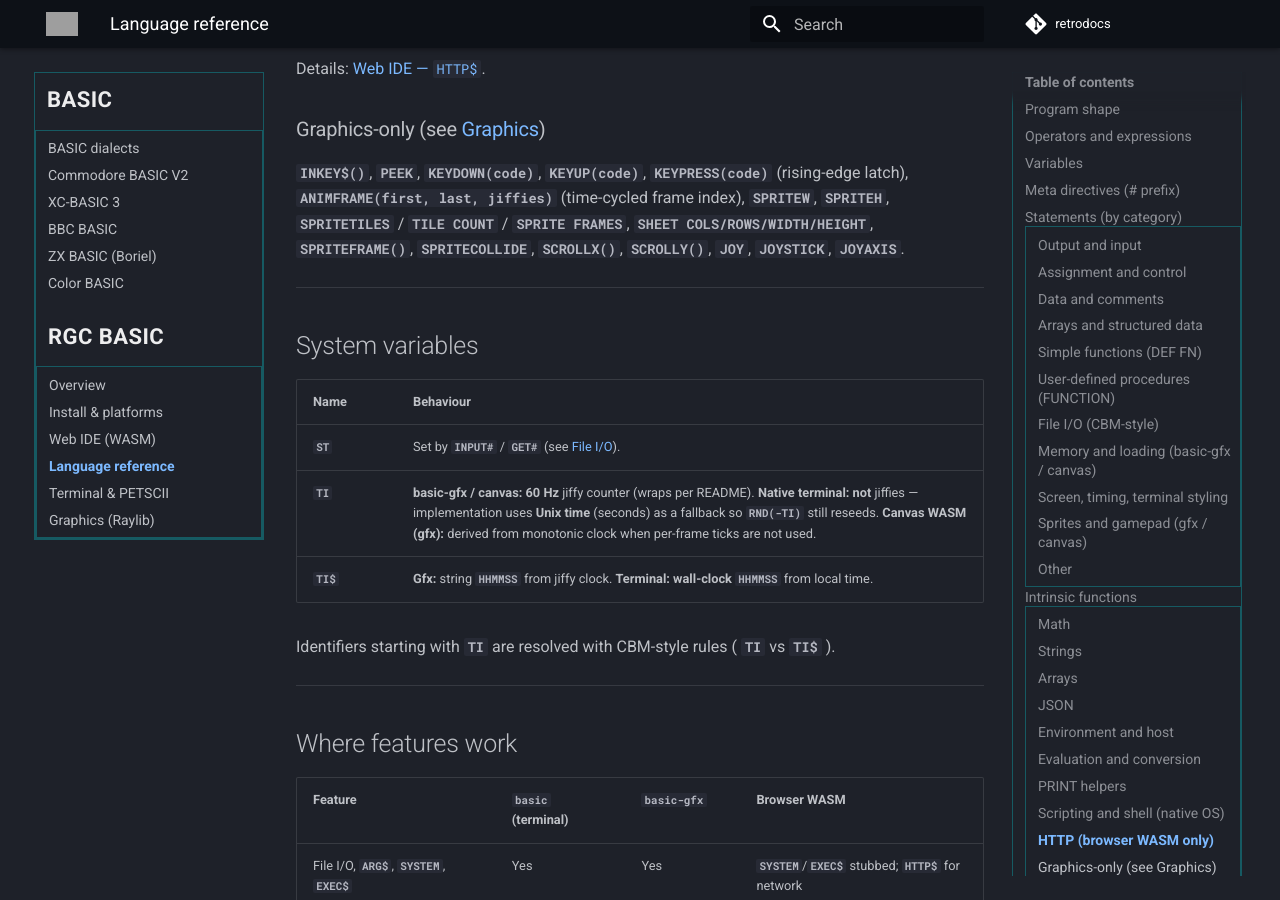
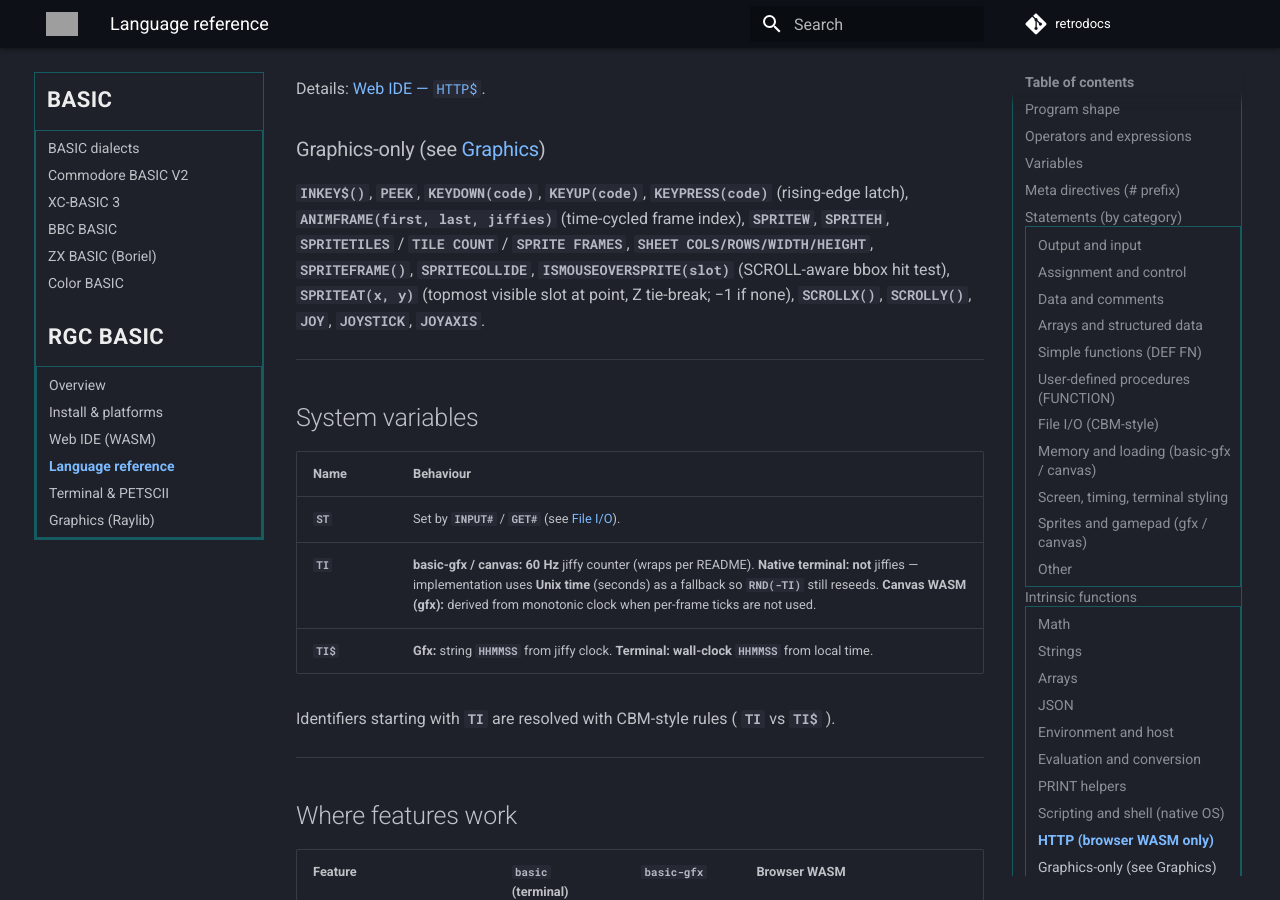
Before and after one commit to omiq/retrodocs, an MkDocs documentation site: the page built from docs/basic/rgc-basic/language.md, in a window 1280 px wide and 900 px high, scrolled down 10754 px. Built offline with MkDocs 1.6.1 and Material for MkDocs 9.7.7, drawn with Linux system fonts in a browser that asks for light colours; comment, search, counter and statistics services are not loaded; some of the changed text lies outside the part shown; grey boxes are pictures that could not be loaded.

Commit message:
rgc-basic: document SPRITEAT + SCROLL-aware ISMOUSEOVERSPRITE
Add ISMOUSEOVERSPRITE(slot) and SPRITEAT(x, y) to the sprite
intrinsics row and the graphics-only reference row.
ISMOUSEOVERSPRITE is noted as SCROLL-aware (sprite positions are
world space, mouse coords are screen space, engine adjusts).
SPRITEAT returns the topmost slot at a point with Z tie-break,
or -1 for none.

```diff
--- a/docs/basic/rgc-basic/language.md
+++ b/docs/basic/rgc-basic/language.md
@@ -169,7 +169,7 @@
 | **`IMAGE NEW`**, **`IMAGE FREE`**, **`IMAGE COPY … TO …`**, **`IMAGE LOAD`**, **`IMAGE GRAB`**, **`IMAGE SAVE`** | [Graphics — blitter surfaces](graphics-raylib.md#blitter-surfaces-image-new--copy--save) |
 | **`RECT`** / **`FILLRECT`**, **`CIRCLE`** / **`FILLCIRCLE`**, **`ELLIPSE`** / **`FILLELLIPSE`**, **`TRIANGLE`** / **`FILLTRIANGLE`**, **`POLYGON`** / **`FILLPOLYGON`**, **`FLOODFILL`**, **`DRAWTEXT`** | [Graphics — bitmap mode](graphics-raylib.md#bitmap-mode-screen-1) |
 | **`VSYNC`** (frame commit + wait one display frame) | [Graphics — keyboard & time](graphics-raylib.md#keyboard--time) |
-| **`SPRITEW`**, **`SPRITEH`**, **`SPRITETILES`** / **`TILE COUNT`** / **`SPRITE FRAMES`**, **`SHEET COLS/ROWS/WIDTH/HEIGHT`**, **`SPRITEFRAME()`**, **`SPRITECOLLIDE`**, **`SCROLLX`/`SCROLLY`**, **`JOY`**, **`JOYAXIS`**, **`KEYDOWN`/`KEYUP`/`KEYPRESS`**, **`ANIMFRAME`** | Same page |
+| **`SPRITEW`**, **`SPRITEH`**, **`SPRITETILES`** / **`TILE COUNT`** / **`SPRITE FRAMES`**, **`SHEET COLS/ROWS/WIDTH/HEIGHT`**, **`SPRITEFRAME()`**, **`SPRITECOLLIDE`**, **`ISMOUSEOVERSPRITE(slot)`**, **`SPRITEAT(x, y)`**, **`SCROLLX`/`SCROLLY`**, **`JOY`**, **`JOYAXIS`**, **`KEYDOWN`/`KEYUP`/`KEYPRESS`**, **`ANIMFRAME`** | Same page |
 
 ### Other
 
@@ -263,7 +263,7 @@
 
 ### Graphics-only (see [Graphics](graphics-raylib.md))
 
-**`INKEY$()`**, **`PEEK`**, **`KEYDOWN(code)`**, **`KEYUP(code)`**, **`KEYPRESS(code)`** (rising-edge latch), **`ANIMFRAME(first, last, jiffies)`** (time-cycled frame index), **`SPRITEW`**, **`SPRITEH`**, **`SPRITETILES`** / **`TILE COUNT`** / **`SPRITE FRAMES`**, **`SHEET COLS/ROWS/WIDTH/HEIGHT`**, **`SPRITEFRAME()`**, **`SPRITECOLLIDE`**, **`SCROLLX()`**, **`SCROLLY()`**, **`JOY`**, **`JOYSTICK`**, **`JOYAXIS`**.
+**`INKEY$()`**, **`PEEK`**, **`KEYDOWN(code)`**, **`KEYUP(code)`**, **`KEYPRESS(code)`** (rising-edge latch), **`ANIMFRAME(first, last, jiffies)`** (time-cycled frame index), **`SPRITEW`**, **`SPRITEH`**, **`SPRITETILES`** / **`TILE COUNT`** / **`SPRITE FRAMES`**, **`SHEET COLS/ROWS/WIDTH/HEIGHT`**, **`SPRITEFRAME()`**, **`SPRITECOLLIDE`**, **`ISMOUSEOVERSPRITE(slot)`** (SCROLL-aware bbox hit test), **`SPRITEAT(x, y)`** (topmost visible slot at point, Z tie-break; −1 if none), **`SCROLLX()`**, **`SCROLLY()`**, **`JOY`**, **`JOYSTICK`**, **`JOYAXIS`**.
 
 ---
 
```
